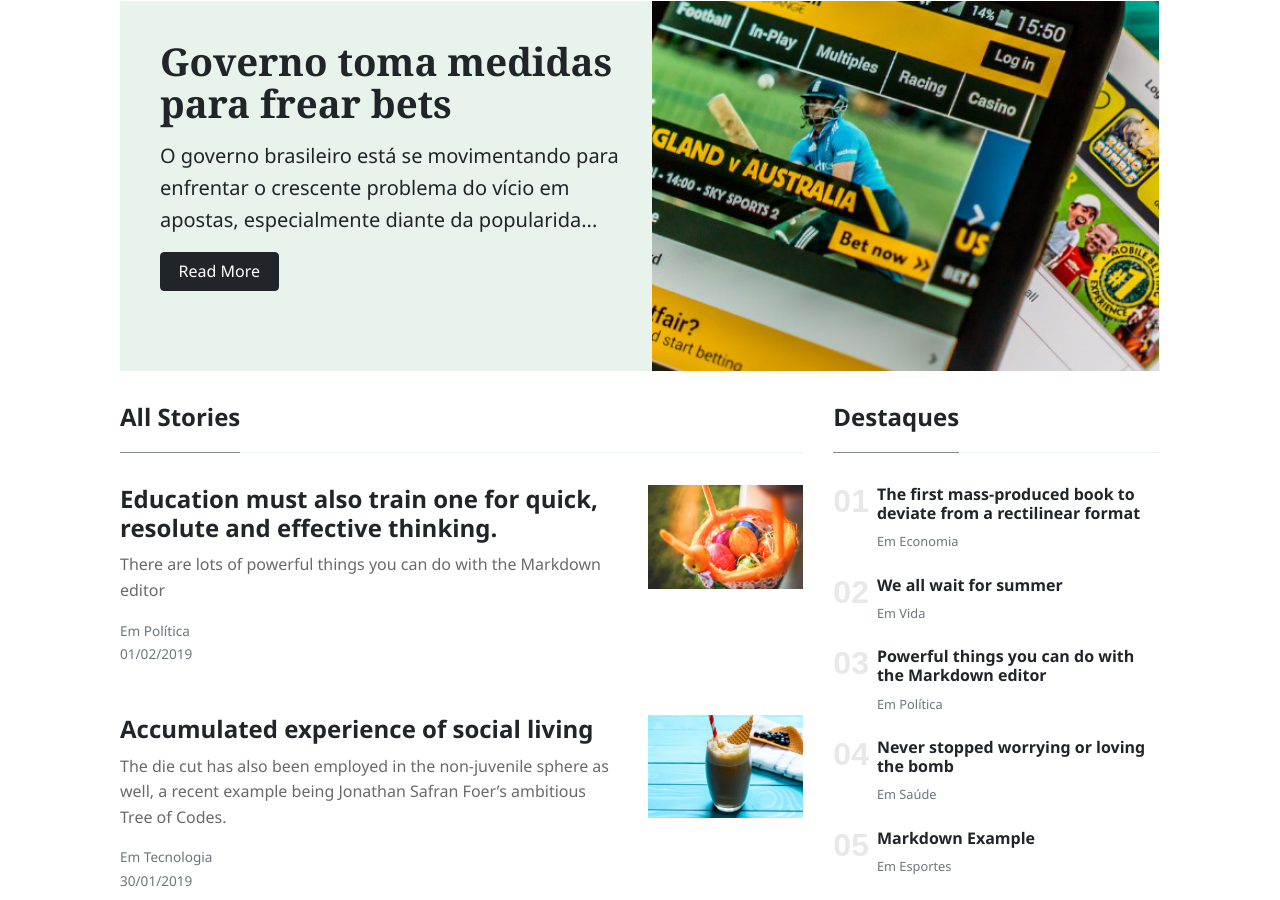
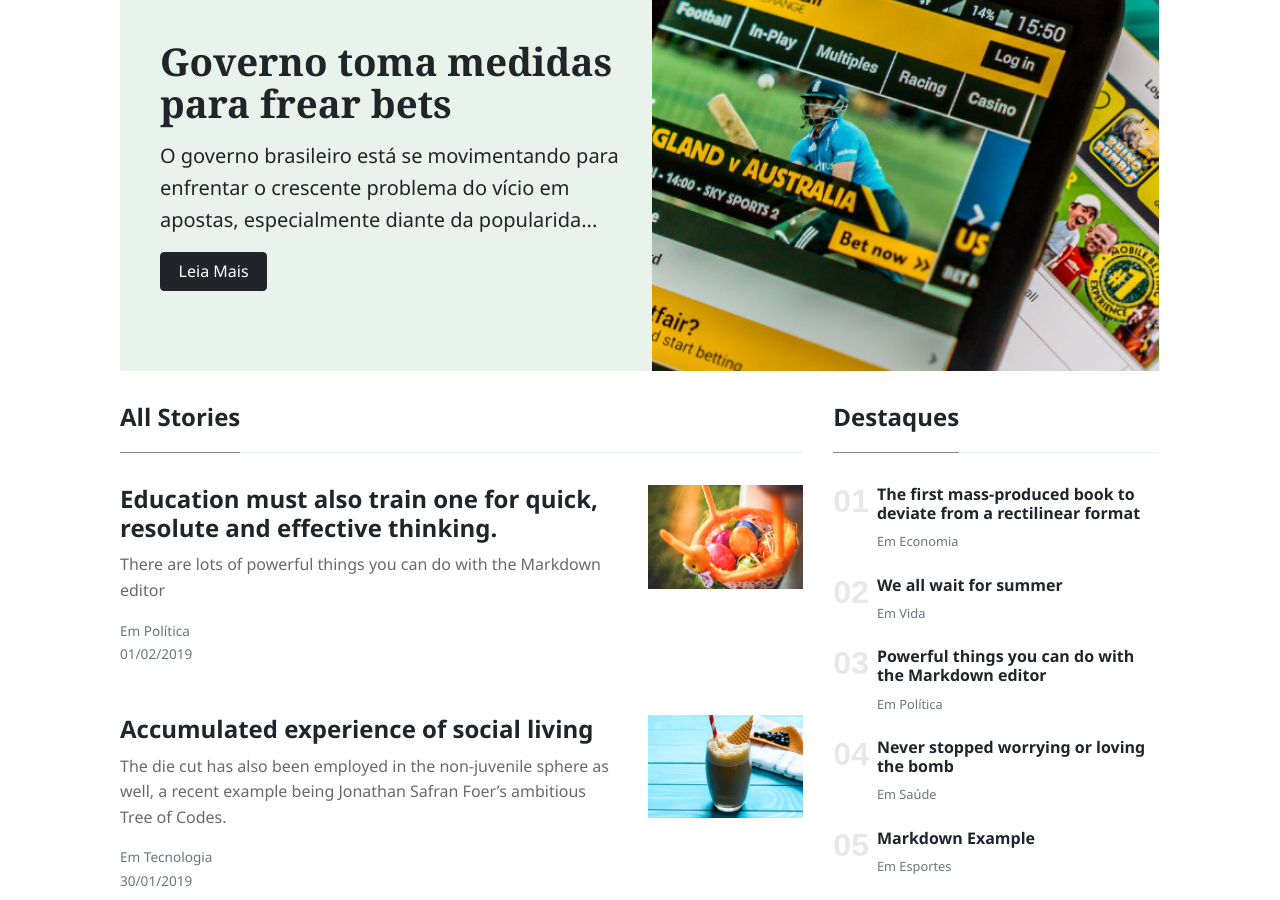
Before and after one commit to antibetcollective/antibetcollective.github.io, a Jekyll site: the page built from index.html, in a window 1280 px wide and 900 px high, scrolled down 637 px. Built offline with Jekyll 4.4.1, drawn with Linux system fonts in a browser that asks for light colours; nearby versions of some CDN libraries; the list of posts is cut into pages by our own code.

Commit message:
Site info updated

```diff
--- a/index.html
+++ b/index.html
@@ -144,7 +144,7 @@
                 <p class="mb-3 lead">
                     {{ post.excerpt | strip_html | strip_newlines | truncate: 136 }}
                 </p>
-                <a href="{{site.baseurl}}{{post.url}}" class="btn btn-dark">Read More</a>
+                <a href="{{site.baseurl}}{{post.url}}" class="btn btn-dark">Leia Mais</a>
             </div>
             <div class="col-md-6 d-none d-md-block pr-0" style="background-size:cover;background-image:url({{site.baseurl}}/{{ post.image }});">
             </div>
```
